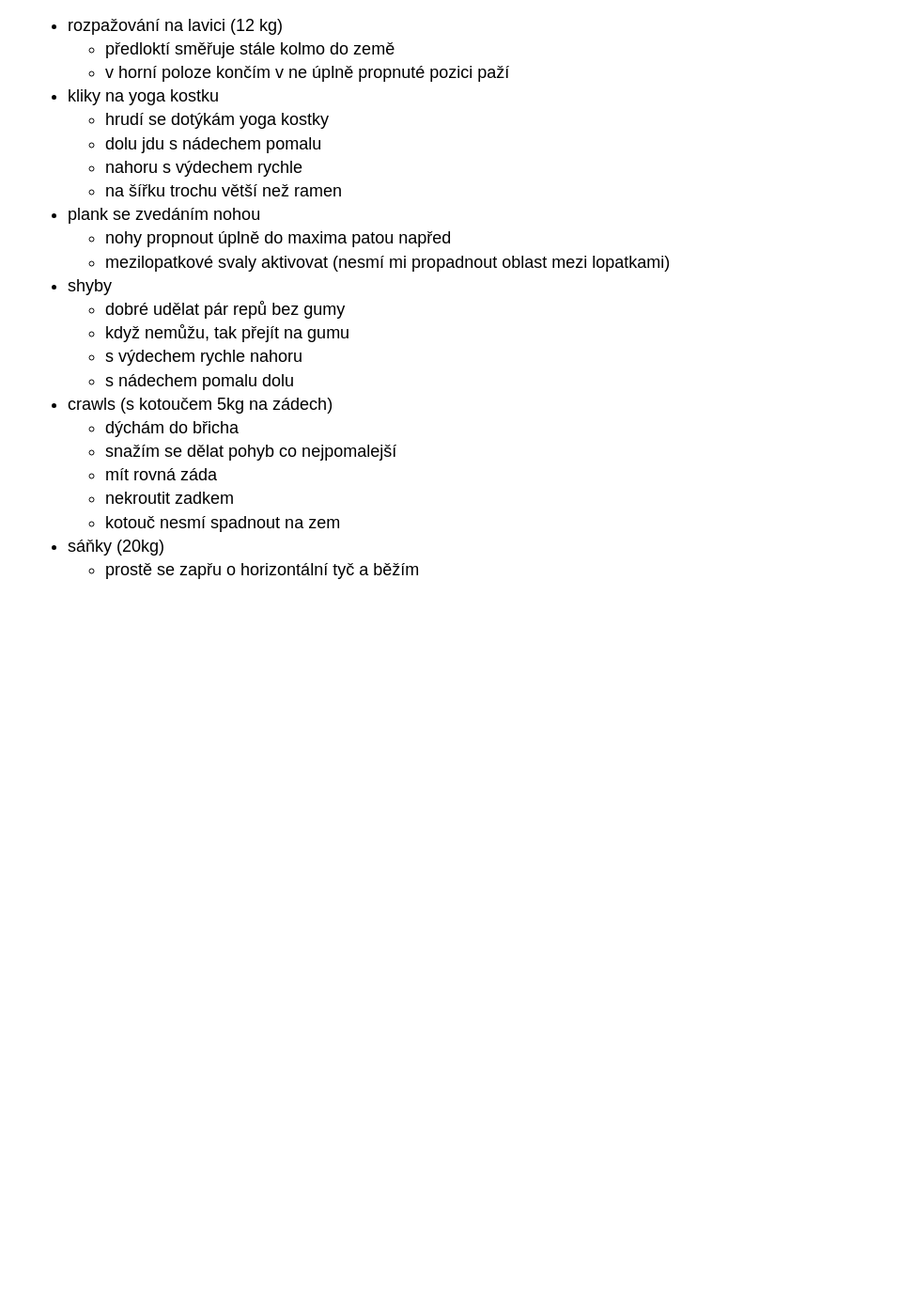
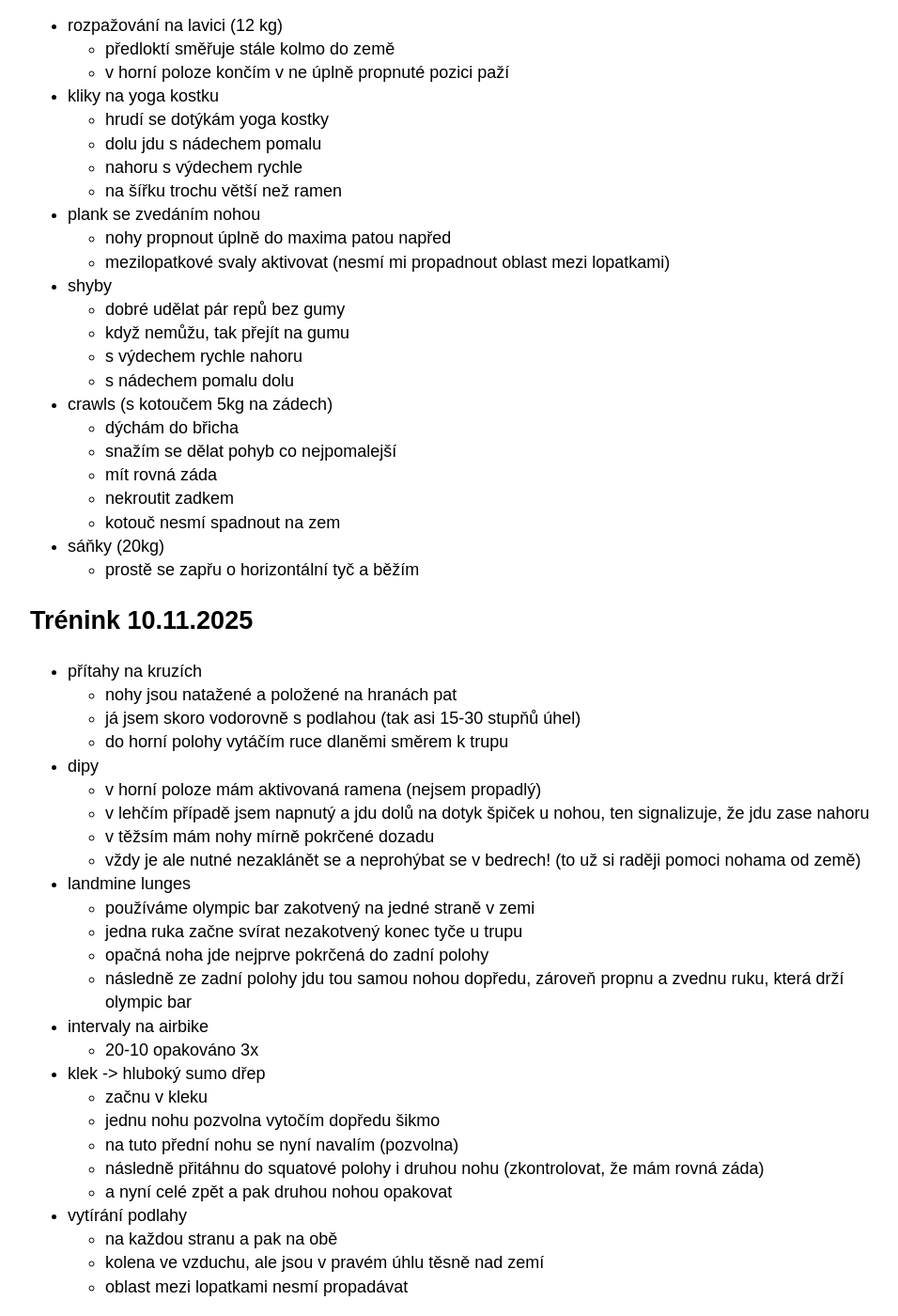
Before and after one commit to hartmaj2/hartmaj2.github.io, a Jekyll site: the page built from sections/sports/fitness.md, in a window 1280 px wide and 1400 px high, scrolled down 2954 px. Shown: the whole window at 94% size, without its empty margins (158-1114 px from the left). Built offline with Jekyll 4.4.1, drawn with Linux system fonts in a browser that asks for light colours; before the commit the page ends 3591 px from its top, so only the background shows below that.

Commit message:
Add next session

```diff
--- a/sections/sports/fitness.md
+++ b/sections/sports/fitness.md
@@ -167,3 +167,37 @@ permalink: /sports/fitness
 
 - sáňky (20kg)
   - prostě se zapřu o horizontální tyč a běžím
+
+## Trénink 10.11.2025
+
+- přítahy na kruzích
+  - nohy jsou natažené a položené na hranách pat
+  - já jsem skoro vodorovně s podlahou (tak asi 15-30 stupňů úhel)
+  - do horní polohy vytáčím ruce dlaněmi směrem k trupu
+
+- dipy
+  - v horní poloze mám aktivovaná ramena (nejsem propadlý)
+  - v lehčím případě jsem napnutý a jdu dolů na dotyk špiček u nohou, ten signalizuje, že jdu zase nahoru
+  - v těžsím mám nohy mírně pokrčené dozadu
+  - vždy je ale nutné nezaklánět se a neprohýbat se v bedrech! (to už si raději pomoci nohama od země)
+
+- landmine lunges
+  - používáme olympic bar zakotvený na jedné straně v zemi
+  - jedna ruka začne svírat nezakotvený konec tyče u trupu
+  - opačná noha jde nejprve pokrčená do zadní polohy
+  - následně ze zadní polohy jdu tou samou nohou dopředu, zároveň propnu a zvednu ruku, která drží olympic bar
+
+- intervaly na airbike
+  - 20-10 opakováno 3x
+
+- klek -> hluboký sumo dřep
+  - začnu v kleku
+  - jednu nohu pozvolna vytočím dopředu šikmo
+  - na tuto přední nohu se nyní navalím (pozvolna)
+  - následně přitáhnu do squatové polohy i druhou nohu (zkontrolovat, že mám rovná záda)
+  - a nyní celé zpět a pak druhou nohou opakovat
+
+- vytírání podlahy
+  - na každou stranu a pak na obě
+  - kolena ve vzduchu, ale jsou v pravém úhlu těsně nad zemí
+  - oblast mezi lopatkami nesmí propadávat
```
